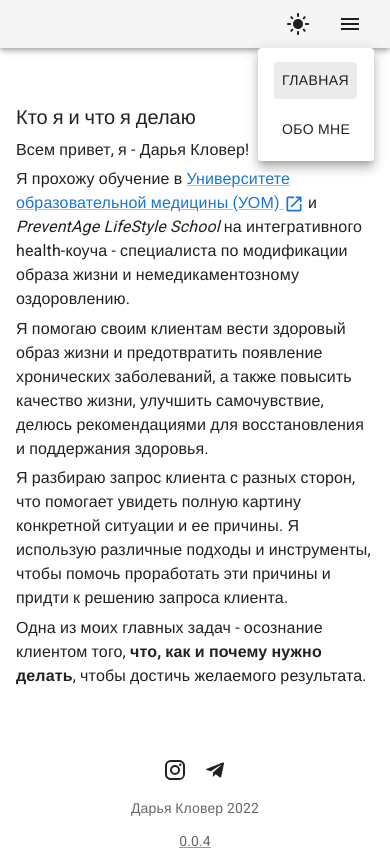
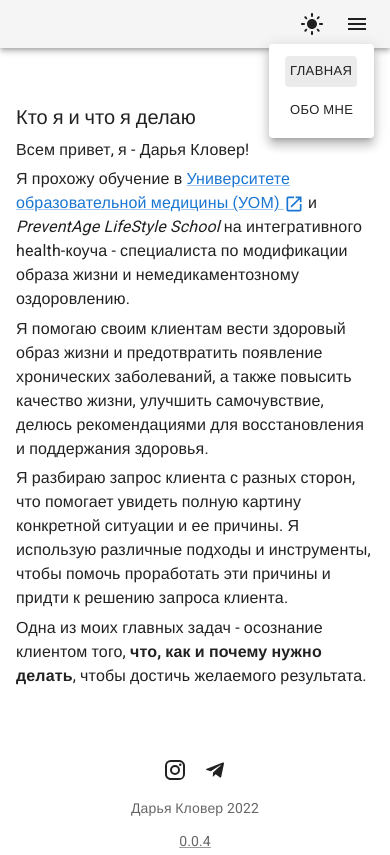
Before and after one commit to SiarheiBobryk/dariaklover, a React (Create React App) app: page / in a window 390 px wide. Both pictures are taken after a click on the button 350 px from the left and 24 px from the top of the page. Built offline with nearby package versions, Linux system fonts and the light colour scheme; some icons are missing; a web font is replaced by a local one.

Commit message:
Some more `TopBar` improvements
Changes:
- Apply make buttons, logo and menu tiny on small screens
- Optimize the component by `useMemo()` and `useCallback()` hooks
- Add some extra types
- Switch to classic functions

```diff
--- a/src/components/TopBar/TopBar.tsx
+++ b/src/components/TopBar/TopBar.tsx
@@ -1,5 +1,5 @@
 import * as React from 'react';
-import { Link as RouterLink, useLocation } from 'react-router-dom';
+import { Link as RouterLink, useLocation, Location } from 'react-router-dom';
 
 import AppBar from '@mui/material/AppBar';
 import Box from '@mui/material/Box';
@@ -8,7 +8,7 @@ import IconButton from '@mui/material/IconButton';
 import MenuItem from '@mui/material/MenuItem';
 import Menu from '@mui/material/Menu';
 import Link from '@mui/material/Link';
-import { useTheme } from '@mui/material/styles';
+import { Theme, useTheme } from '@mui/material/styles';
 import LightModeIcon from '@mui/icons-material/LightMode';
 import DarkModeIcon from '@mui/icons-material/DarkMode';
 import MenuIcon from '@mui/icons-material/Menu';
@@ -37,13 +37,14 @@ const pages = [
 interface NavButtonProps {
   pathname: string;
   to: string;
+  size?: 'small' | 'medium' | 'large';
   children: React.ReactNode;
 }
 
 // eslint-disable-next-line @typescript-eslint/no-explicit-any
 const NavButton = React.forwardRef(function NavButton(props: NavButtonProps, ref: React.Ref<any>) {
-  const { pathname, to, children } = props;
-  const theme = useTheme();
+  const { pathname, to, children, size = 'medium', ...other } = props;
+  const theme: Theme = useTheme();
 
   return (
     <Button
@@ -52,9 +53,11 @@ const NavButton = React.forwardRef(function NavButton(props: NavButtonProps, ref
       }}
       to={to}
       component={RouterLink}
+      size={size}
       variant="text"
       color="inherit"
       ref={ref}
+      {...other}
     >
       {children}
     </Button>
@@ -70,29 +73,47 @@ interface TopBarProps {
 function TopBar(props: TopBarProps) {
   const { ColorSwitcherButtonProps } = props;
   const [anchorElNav, setAnchorElNav] = React.useState<null | HTMLElement>(null);
-  const theme = useTheme();
-  const matches = useMediaQuery(theme.breakpoints.up('md'));
+  const theme: Theme = useTheme();
+  const isMedium: boolean = useMediaQuery(theme.breakpoints.up('md'));
 
   const colorMode: ColorModeContextValue = React.useContext(ColorModeContext);
-  const { pathname } = useLocation();
+  const { pathname }: Location = useLocation();
 
-  const handleOpenNavMenu = (event: React.MouseEvent<HTMLElement>) => {
+  const handleOpenNavMenu = React.useCallback(function handleOpenNavMenu(event: React.MouseEvent<HTMLElement>): void {
     setAnchorElNav(event.currentTarget);
-  };
+  }, []);
 
-  const handleCloseNavMenu = () => {
+  const handleCloseNavMenu = React.useCallback(function handleCloseNavMenu(): void {
     setAnchorElNav(null);
-  };
+  }, []);
+
+  const toolbarVariant = React.useMemo(
+    function memoizeVariant(): 'regular' | 'dense' {
+      return isMedium ? 'regular' : 'dense';
+    },
+    [isMedium],
+  );
+
+  const navButtonSize = React.useMemo(
+    function memoizeSize(): 'medium' | 'small' {
+      return isMedium ? 'medium' : 'small';
+    },
+    [isMedium],
+  );
+
+  const logoFontSize = React.useMemo(
+    function memoizeFontSize(): 'large' | 'medium' {
+      return isMedium ? 'large' : 'medium';
+    },
+    [isMedium],
+  );
 
   return (
     <AppBar position="static" color="default">
-      <Toolbar
-        sx={{ display: 'flex', gap: 1, justifyContent: 'space-between' }}
-        variant={matches ? 'regular' : 'dense'}
-      >
+      <Toolbar sx={{ display: 'flex', gap: 1, justifyContent: 'space-between' }} variant={toolbarVariant}>
         {/* The application logo */}
         <Link component={RouterLink} to="/" sx={{ display: 'flex', alignContent: 'center', mb: 0 }}>
-          <FourLeafClover fontSize="large" />
+          <FourLeafClover fontSize={logoFontSize} />
         </Link>
 
         {/* App menu items */}
@@ -104,7 +125,7 @@ function TopBar(props: TopBarProps) {
           {/* Pages menu for small screens */}
           <Box sx={{ display: { xs: 'flex', sm: 'none' } }}>
             <IconButton
-              size="large"
+              size="small"
               aria-label="Application Menu"
               aria-controls="menu-appbar"
               aria-haspopup="true"
@@ -125,8 +146,8 @@ function TopBar(props: TopBarProps) {
             >
               {pages.map(({ to, label }) => {
                 return (
-                  <MenuItem key={to} onClick={handleCloseNavMenu}>
-                    <NavButton to={to} pathname={pathname}>
+                  <MenuItem key={to} onClick={handleCloseNavMenu} dense>
+                    <NavButton to={to} pathname={pathname} size="small">
                       {label}
                     </NavButton>
                   </MenuItem>
@@ -139,7 +160,7 @@ function TopBar(props: TopBarProps) {
           <Box sx={{ display: { xs: 'none', sm: 'flex' }, alignItems: 'center', gap: 1 }}>
             {pages.map(({ to, label }) => {
               return (
-                <NavButton key={to} to={to} pathname={pathname}>
+                <NavButton key={to} to={to} pathname={pathname} size={navButtonSize}>
                   {label}
                 </NavButton>
               );
```
